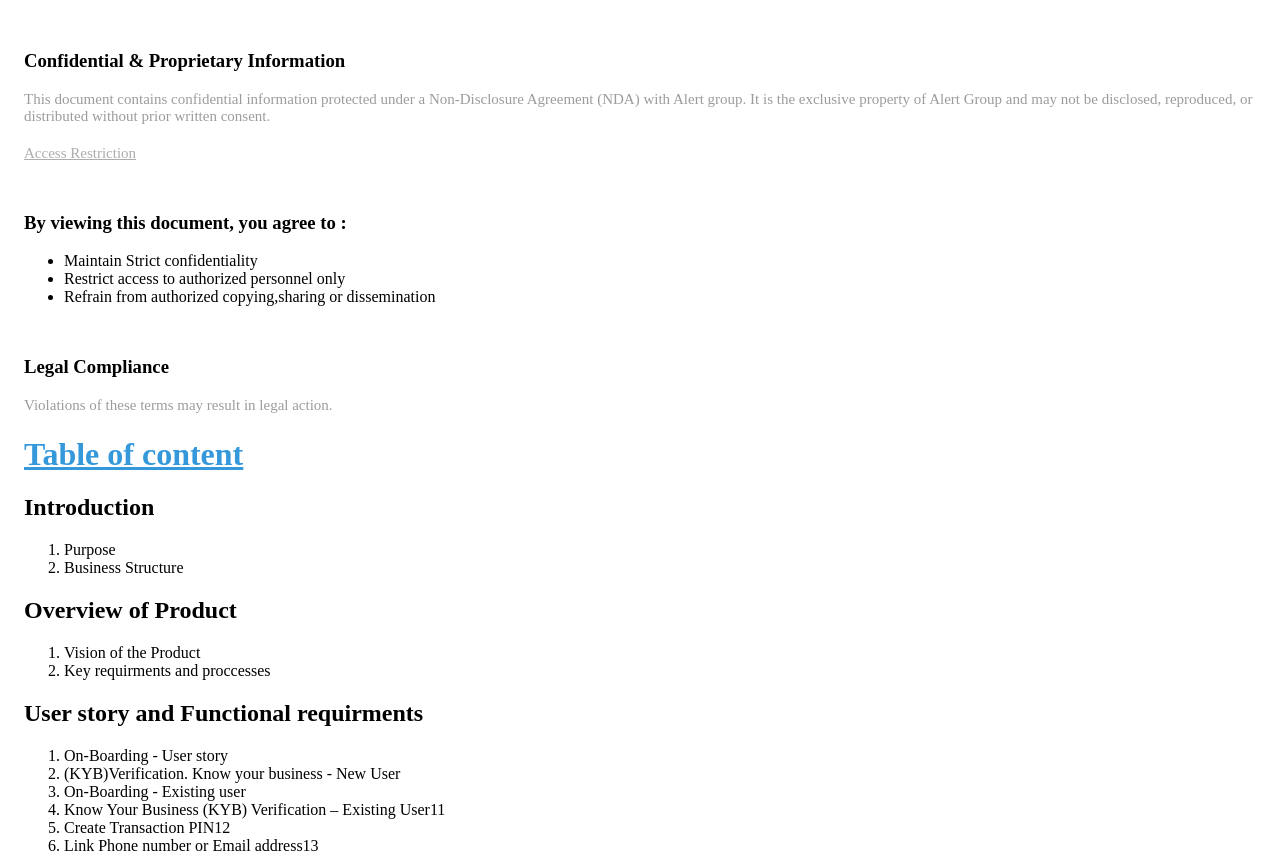
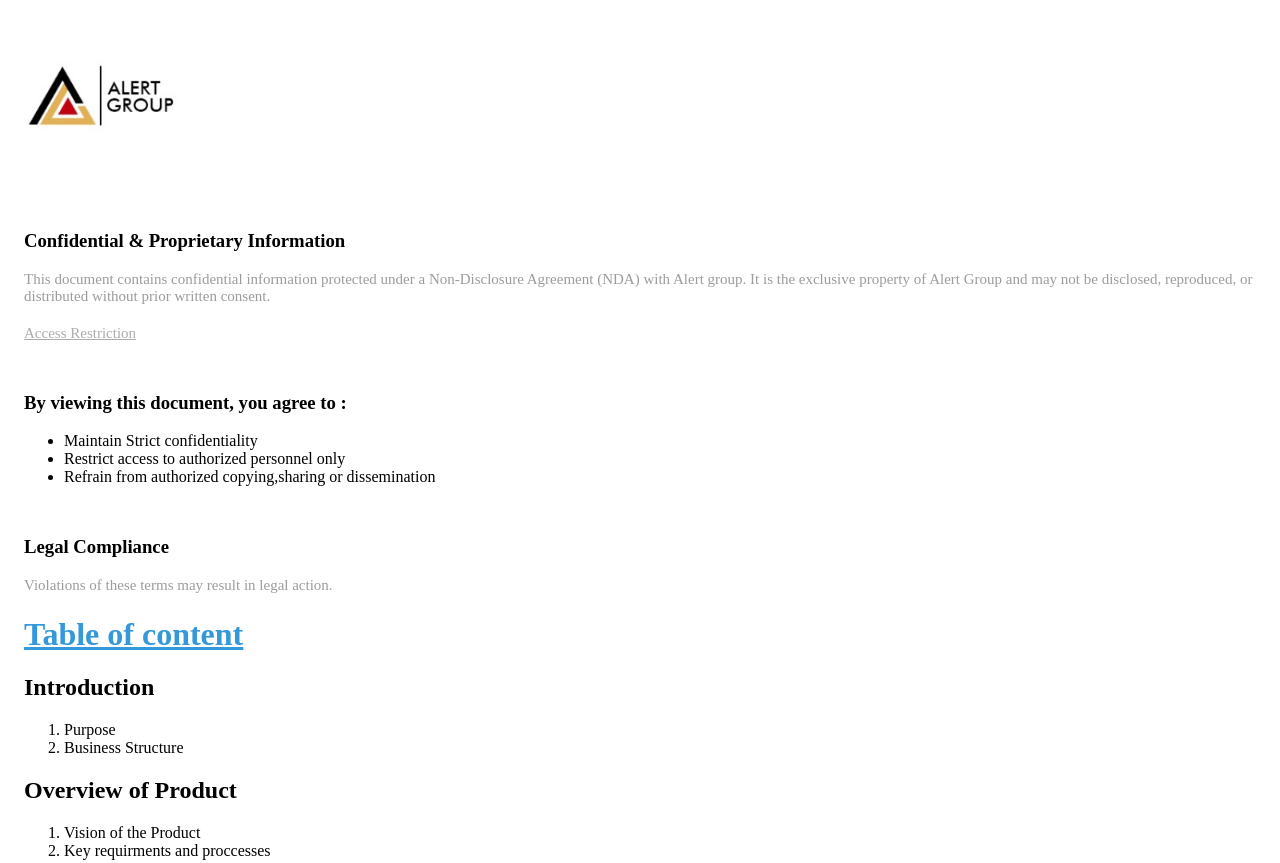
Before and after one commit to Ennyola4/userStory, a plain HTML site: page index.html in a window 1280 px wide. Shown: the top 863 px of the page. Drawn offline with Linux system fonts and the light colour scheme.

Commit message:
user story done

```diff
--- a/story.html
+++ b/index.html
@@ -11,6 +11,7 @@
 
 <body>
     <div class="storyBody">
+        <img src="images/alertLogo.jpg" alt="">
 
         <h3>Confidential & Proprietary Information</h3>
         <p>This document contains confidential information protected under a Non-Disclosure Agreement (NDA) with Alert
--- a/style.css
+++ b/style.css
@@ -70,3 +70,6 @@ tr:hover {
     font-size: 13.3px;
     padding: 5px;
 }
+img{
+    height: 20vh;
+}
```
Also changed, not shown: images/alertLogo.jpg (added), 2 other files.
